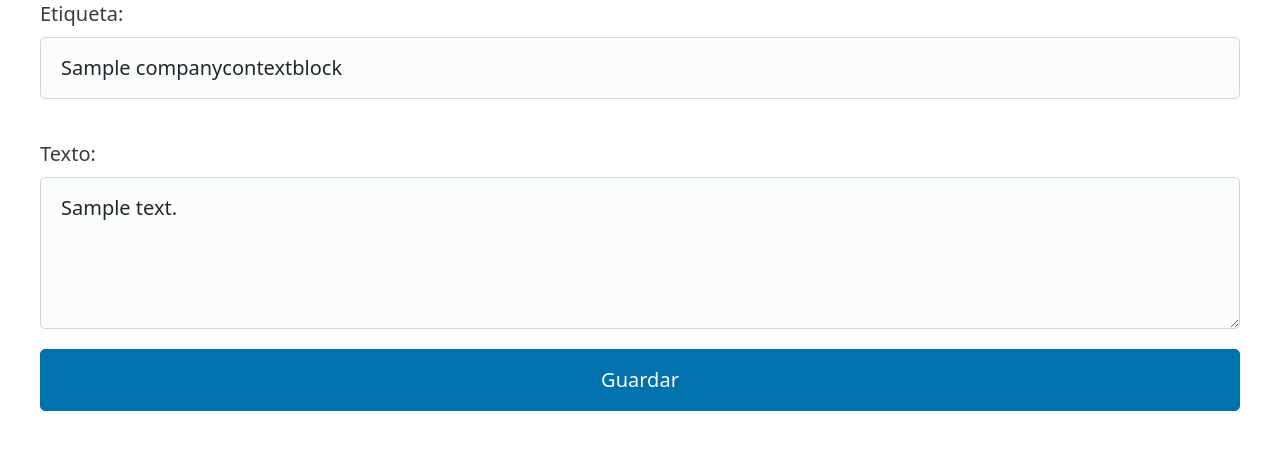
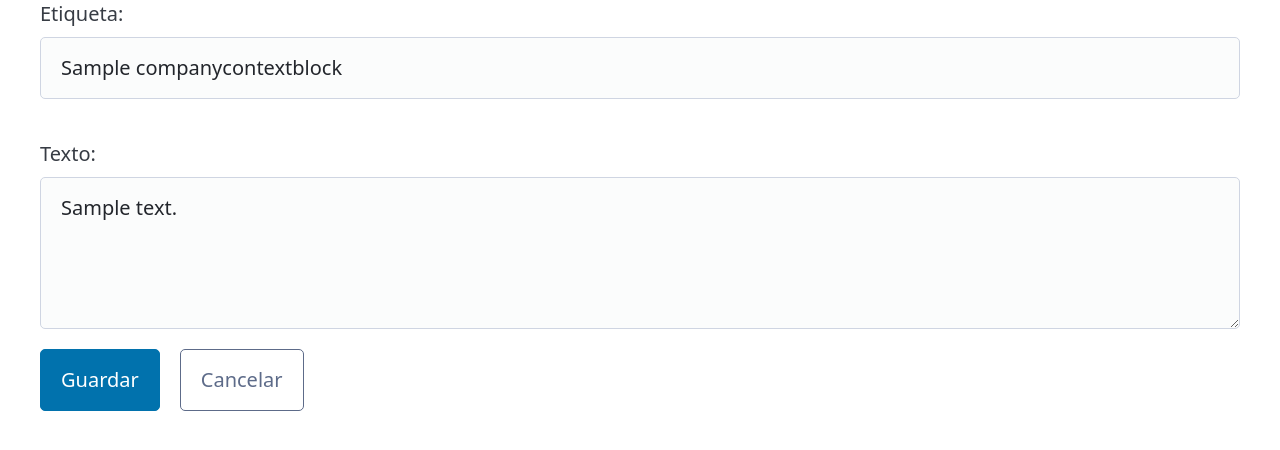
Before and after one commit to hernei152/vc-aplicator, a Django app: page /context/block/1/edit/ in a window 1280 px wide. Shown: the part 156-606 px from the top of the page. Run offline with Django 5.2, Linux system fonts and the light colour scheme; tables that the repository leaves empty hold one stand-in row (values such as "Sample post").

Commit message:
style(design): FINDING-015 — give the edit form a way out

```diff
--- a/aplicator/static/aplicator/app.css
+++ b/aplicator/static/aplicator/app.css
@@ -78,7 +78,8 @@ fieldset > legend {
   margin-bottom: var(--pico-spacing);
 }
 .actions > button,
-.actions > button[type="submit"] {
+.actions > button[type="submit"],
+.actions > [role="button"] {
   width: auto;
   margin-bottom: 0;
 }
--- a/aplicator/templates/aplicator/edit_form.html
+++ b/aplicator/templates/aplicator/edit_form.html
@@ -5,6 +5,9 @@
 <form method="post">
   {% csrf_token %}
   {{ form.as_p }}
-  <button type="submit">Guardar</button>
+  <div class="actions">
+    <button type="submit">Guardar</button>
+    <a href="{% url 'aplicator:context' %}" role="button" class="secondary outline">Cancelar</a>
+  </div>
 </form>
 {% endblock %}
```
